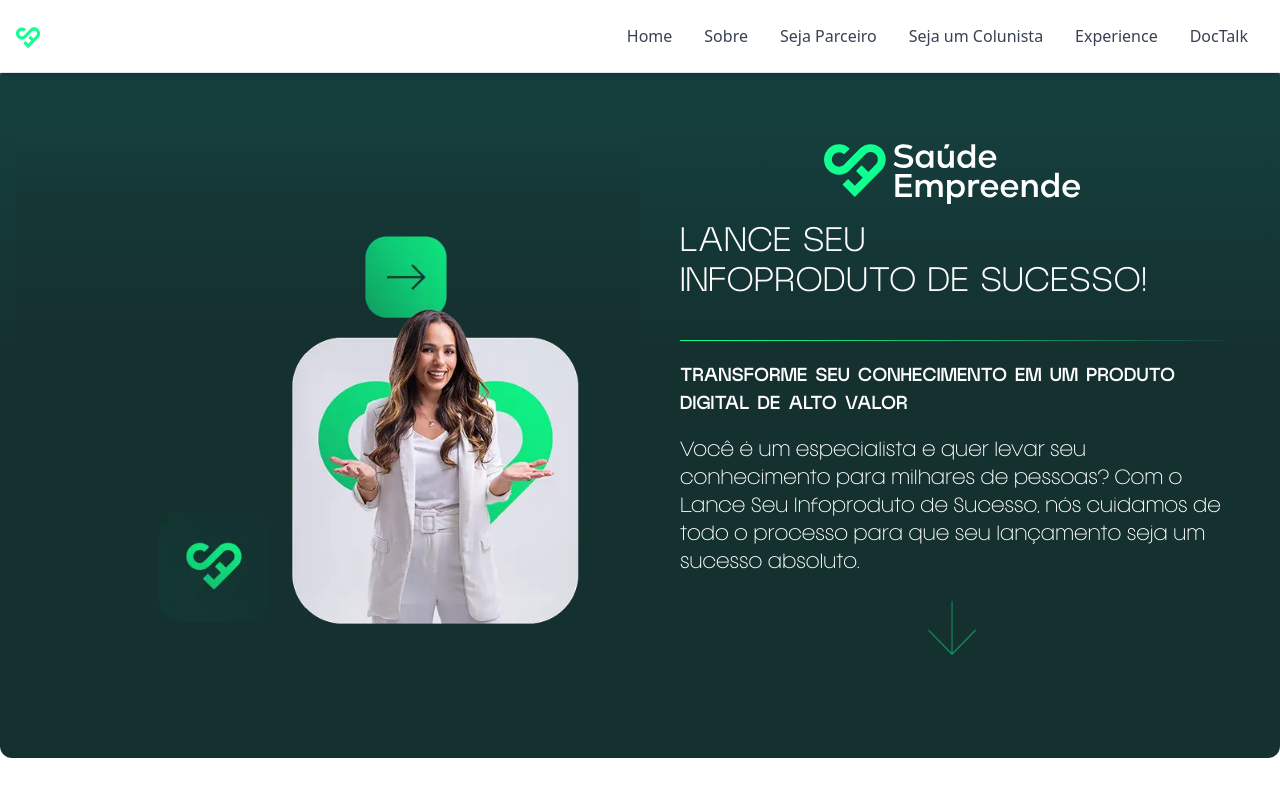
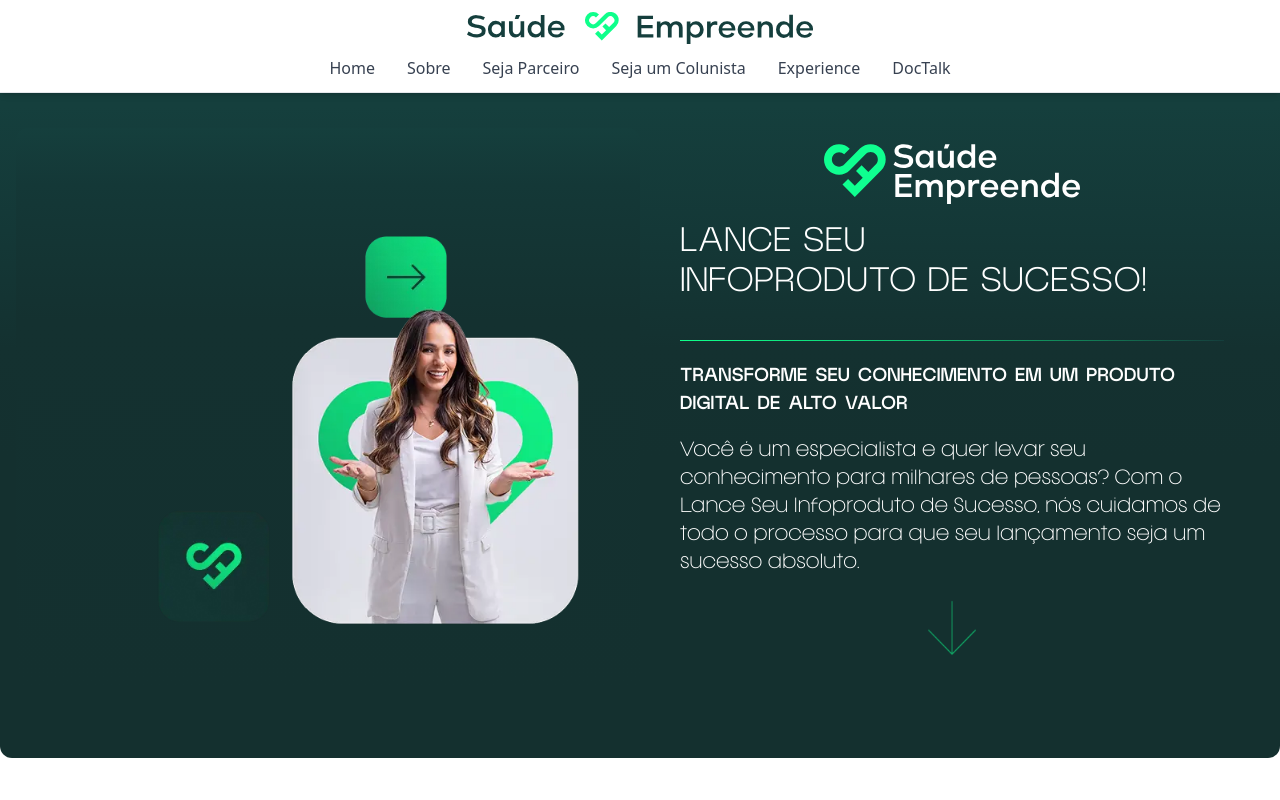
Before and after one commit to bmouseProductions/saudeEmpreende2, a plain HTML site: page index.html in a window 1280 px wide. Shown: the top 800 px of the page. Drawn offline with nearby package versions, Linux system fonts and the light colour scheme.

Commit message:
novo header

```diff
--- a/index.html
+++ b/index.html
@@ -11,19 +11,21 @@
 </head>
 <body>
     <header class="w-full bg-white border-b border-gray-200 shadow-md fixed top-0 z-50">
-        <div class="container mx-auto px-4 py-3 flex justify-between items-center">
-            <!-- Logo ou Nome -->
-            <div class="text-2xl font-bold text-green-600"><img src="assets/logo-saude-empreende.svg" width="100" height="100" alt="logo"></div>
+        <div class="container mx-auto px-4 py-3">
 
-            <!-- Botão Hamburguer -->
-            <button id="menu-toggle" class="block lg:hidden focus:outline-none">
-                <svg class="w-8 h-8 text-green-600" xmlns="http://www.w3.org/2000/svg" fill="none" viewBox="0 0 24 24" stroke="currentColor">
-                    <path stroke-linecap="round" stroke-linejoin="round" stroke-width="2" d="M4 6h16M4 12h16M4 18h16"/>
-                </svg>
-            </button>
+            <!-- Mobile Layout (Logo + Hamburguer) -->
+            <div class="flex items-center justify-between lg:hidden">
+                <img src="assets/logo-saude-empreende2.svg" alt="Logo" class="h-8">
 
-            <!-- Menu Desktop e Mobile -->
-            <nav id="menu" class="hidden lg:flex flex-col lg:flex-row absolute lg:relative top-full left-0 w-full lg:w-auto bg-white lg:bg-transparent border-t lg:border-none shadow-lg lg:shadow-none">
+                <button id="menu-toggle" class="lg:hidden">
+                    <svg class="w-8 h-8 text-green-600" xmlns="http://www.w3.org/2000/svg" fill="none" viewBox="0 0 24 24" stroke="currentColor">
+                        <path stroke-linecap="round" stroke-linejoin="round" stroke-width="2" d="M4 6h16M4 12h16M4 18h16"/>
+                    </svg>
+                </button>
+            </div>
+
+            <!-- Mobile Menu (oculto inicialmente) -->
+            <nav id="menu" class="hidden lg:hidden flex-col absolute top-full left-0 w-full bg-white border-t shadow-lg">
                 <a href="#home" class="block px-4 py-3 text-gray-700 hover:text-green-600">Home</a>
                 <a href="#sobre" class="block px-4 py-3 text-gray-700 hover:text-green-600">Sobre</a>
                 <a href="#seja-parceiro" class="block px-4 py-3 text-gray-700 hover:text-green-600">Seja Parceiro</a>
@@ -31,6 +33,41 @@
                 <a href="#experience" class="block px-4 py-3 text-gray-700 hover:text-green-600">Experience</a>
                 <a href="#doctalk" class="block px-4 py-3 text-gray-700 hover:text-green-600">DocTalk</a>
             </nav>
+
+            <!-- Desktop Layout (Logo Central + Menu Abaixo Centralizado) -->
+            <div class="hidden lg:flex flex-col items-center">
+                <div class="flex items-center space-x-2">
+                    <img src="assets/logo-saude-empreende2.svg" alt="Logo" class="h-8">
+                </div>
+
+                <nav class="mt-3 flex space-x-8">
+                    <a href="#home" class="text-gray-700 hover:text-green-600 relative group">
+                        Home
+                        <span class="absolute left-0 bottom-0 w-full h-0.5 bg-green-500 scale-x-0 group-hover:scale-x-100 transition-transform"></span>
+                    </a>
+                    <a href="#sobre" class="text-gray-700 hover:text-green-600 relative group">
+                        Sobre
+                        <span class="absolute left-0 bottom-0 w-full h-0.5 bg-green-500 scale-x-0 group-hover:scale-x-100 transition-transform"></span>
+                    </a>
+                    <a href="#seja-parceiro" class="text-gray-700 hover:text-green-600 relative group">
+                        Seja Parceiro
+                        <span class="absolute left-0 bottom-0 w-full h-0.5 bg-green-500 scale-x-0 group-hover:scale-x-100 transition-transform"></span>
+                    </a>
+                    <a href="#seja-colunista" class="text-gray-700 hover:text-green-600 relative group">
+                        Seja um Colunista
+                        <span class="absolute left-0 bottom-0 w-full h-0.5 bg-green-500 scale-x-0 group-hover:scale-x-100 transition-transform"></span>
+                    </a>
+                    <a href="#experience" class="text-gray-700 hover:text-green-600 relative group">
+                        Experience
+                        <span class="absolute left-0 bottom-0 w-full h-0.5 bg-green-500 scale-x-0 group-hover:scale-x-100 transition-transform"></span>
+                    </a>
+                    <a href="#doctalk" class="text-gray-700 hover:text-green-600 relative group">
+                        DocTalk
+                        <span class="absolute left-0 bottom-0 w-full h-0.5 bg-green-500 scale-x-0 group-hover:scale-x-100 transition-transform"></span>
+                    </a>
+                </nav>
+            </div>
+
         </div>
     </header>
 
```
Also changed, not shown: assets/logo-saude-empreende2.svg (added), 1 other file.
